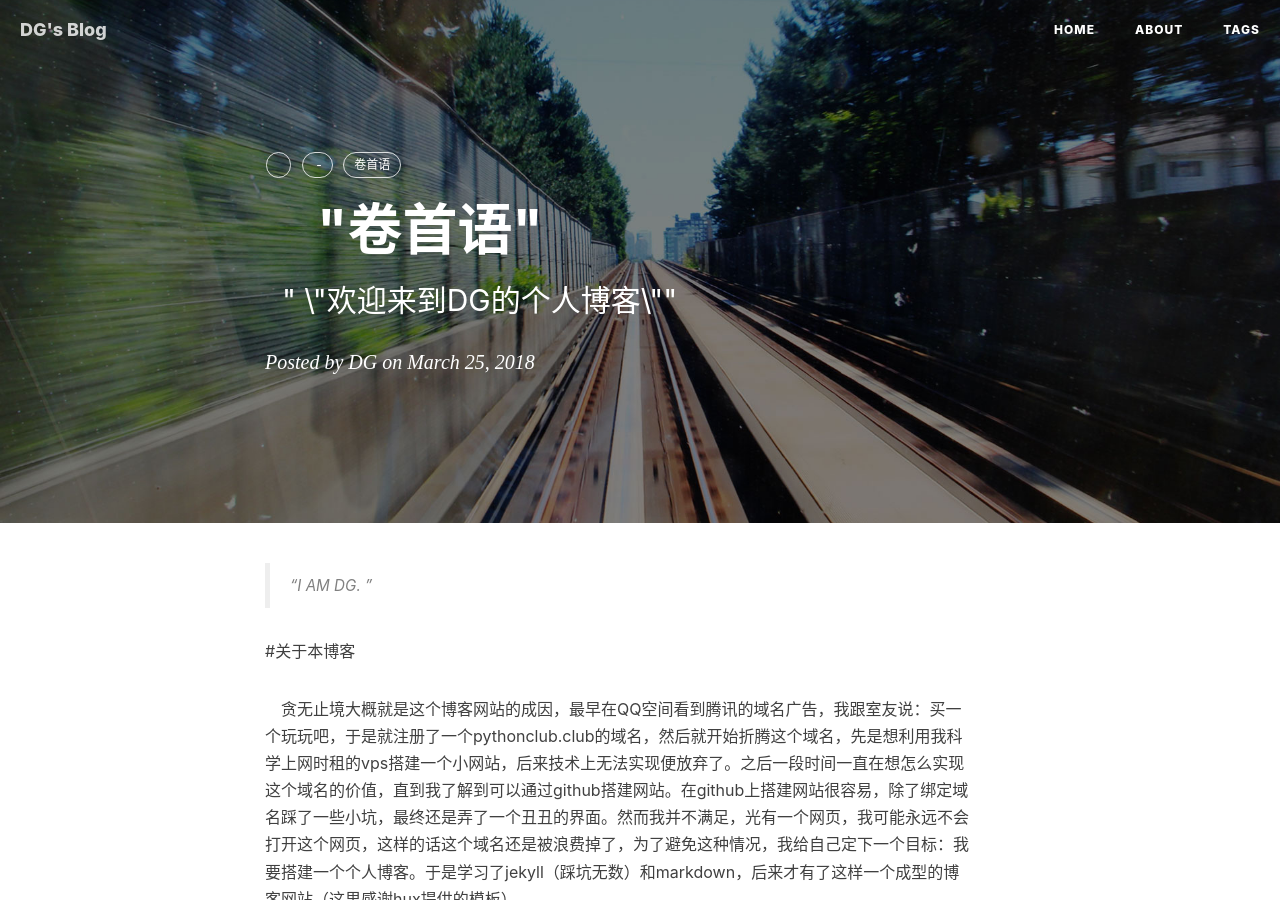
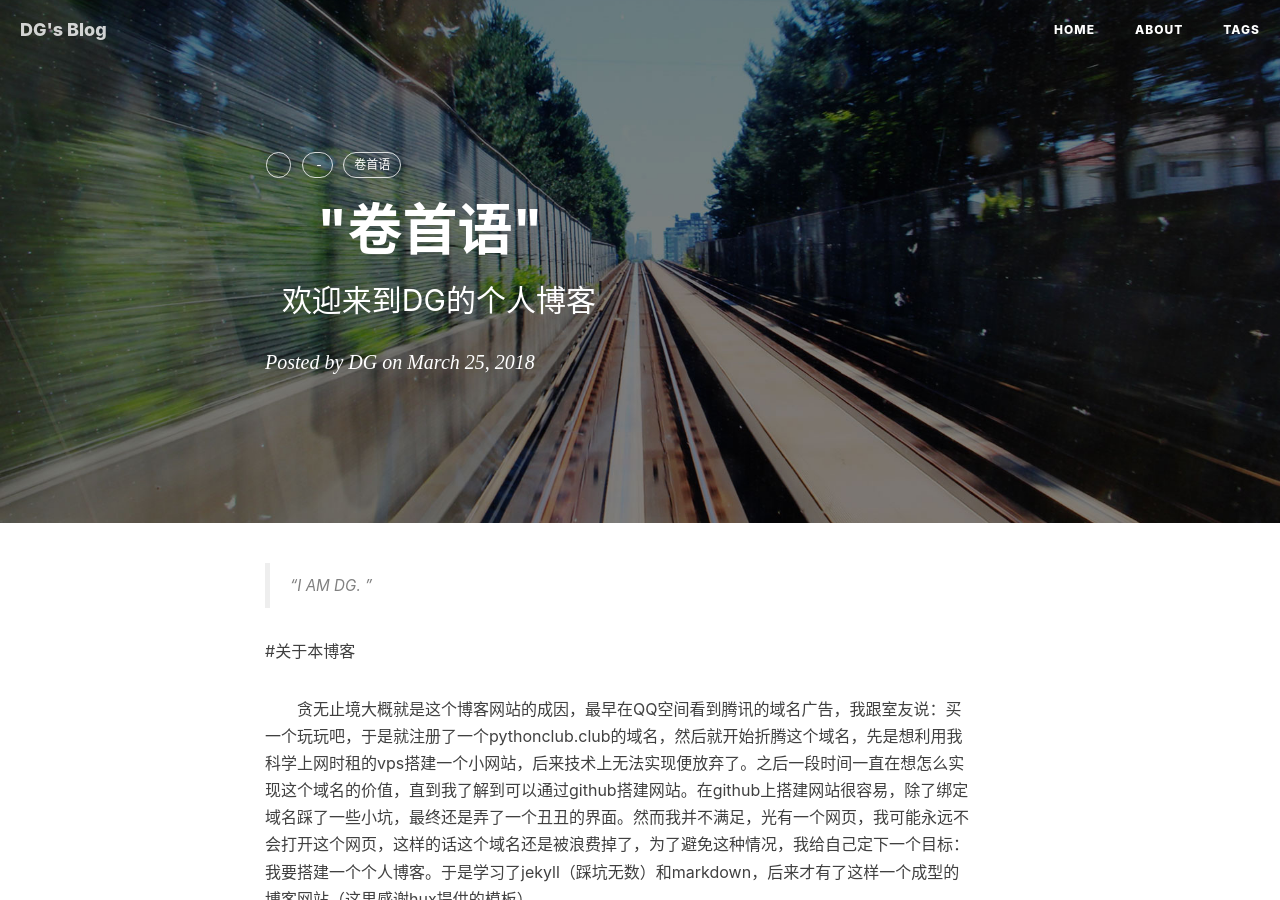
Before and after one commit to DGmzg/DGmzg.github.io, a Jekyll site: the page built from _posts/2015-5-20-卷首语-欢迎.md, in a window 1280 px wide and 900 px high. Built offline with Jekyll 4.4.1, drawn with Linux system fonts in a browser that asks for light colours; nearby versions of some CDN libraries; comment, search, counter and statistics services are not loaded; some of the changed lines change nothing that is shown.

Commit message:
Update 2015-5-20-卷首语-欢迎.md

```diff
--- a/_posts/2015-5-20-卷首语-欢迎.md
+++ b/_posts/2015-5-20-卷首语-欢迎.md
@@ -1,7 +1,7 @@
 ---
 layout:     post
 title:      "卷首语"
-subtitle:   " \"欢迎来到DG的个人博客\""
+subtitle:   欢迎来到DG的个人博客
 date:       2018-03-25 12:00:00
 author:     "DG"
 header-img: "img/post-bg-2015.jpg"
@@ -13,11 +13,11 @@
 
 #关于本博客
 
-&ensp;&ensp;贪无止境大概就是这个博客网站的成因，最早在QQ空间看到腾讯的域名广告，我跟室友说：买一个玩玩吧，于是就注册了一个pythonclub.club的域名，然后就开始折腾这个域名，先是想利用我科学上网时租的vps搭建一个小网站，后来技术上无法实现便放弃了。之后一段时间一直在想怎么实现这个域名的价值，直到我了解到可以通过github搭建网站。在github上搭建网站很容易，除了绑定域名踩了一些小坑，最终还是弄了一个丑丑的界面。然而我并不满足，光有一个网页，我可能永远不会打开这个网页，这样的话这个域名还是被浪费掉了，为了避免这种情况，我给自己定下一个目标：我要搭建一个个人博客。于是学习了jekyll（踩坑无数）和markdown，后来才有了这样一个成型的博客网站（这里感谢hux提供的模板）。
+&ensp;&ensp;&ensp;&ensp;贪无止境大概就是这个博客网站的成因，最早在QQ空间看到腾讯的域名广告，我跟室友说：买一个玩玩吧，于是就注册了一个pythonclub.club的域名，然后就开始折腾这个域名，先是想利用我科学上网时租的vps搭建一个小网站，后来技术上无法实现便放弃了。之后一段时间一直在想怎么实现这个域名的价值，直到我了解到可以通过github搭建网站。在github上搭建网站很容易，除了绑定域名踩了一些小坑，最终还是弄了一个丑丑的界面。然而我并不满足，光有一个网页，我可能永远不会打开这个网页，这样的话这个域名还是被浪费掉了，为了避免这种情况，我给自己定下一个目标：我要搭建一个个人博客。于是学习了jekyll（踩坑无数）和markdown，后来才有了这样一个成型的博客网站（这里感谢hux提供的模板）。
 
-&ensp;&ensp;作为一个伪文青和半吊子程序员，本博客也将主要由这两方面的内容构成，一方面写一写个人感悟、人生哲理、游记杂文等小散文，另一方面也写一写技术方面的，比如科学上网搭建梯子的教程、学习python的笔记等等。不管怎么说，博客是弄好了，欢迎大家常来阅读，博客底部有我的知乎、微博、Facebook、github的相关链接，也欢迎大家互相关注一波啊哈哈。
+&ensp;&ensp;&ensp;&ensp;作为一个伪文青和半吊子程序员，本博客也将主要由这两方面的内容构成，一方面写一写个人感悟、人生哲理、游记杂文等小散文，另一方面也写一写技术方面的，比如科学上网搭建梯子的教程、学习python的笔记等等。不管怎么说，博客是弄好了，欢迎大家常来阅读，博客底部有我的知乎、微博、Facebook、github的相关链接，也欢迎大家互相关注一波啊哈哈。
 
-&ensp;&ensp;目前博客还没有开通评论、分享功能，原本听说国内的“多说”是个不错的评论插件，没想到已经关掉了，但是国外的disqus我并不太想用（主要是需要翻墙注册账号），索性个人博客也不会有几个人来看，评论功能并不是刚需，暂时也不着急，后面试试能不能弄出来友言或者来必力的评论功能，敬请期待吧~
+&ensp;&ensp;&ensp;&ensp;目前博客还没有开通评论、分享功能，原本听说国内的“多说”是个不错的评论插件，没想到已经关掉了，但是国外的disqus我并不太想用（主要是需要翻墙注册账号），索性个人博客也不会有几个人来看，评论功能并不是刚需，暂时也不着急，后面试试能不能弄出来友言或者来必力的评论功能，敬请期待吧~
 
 
 
```
